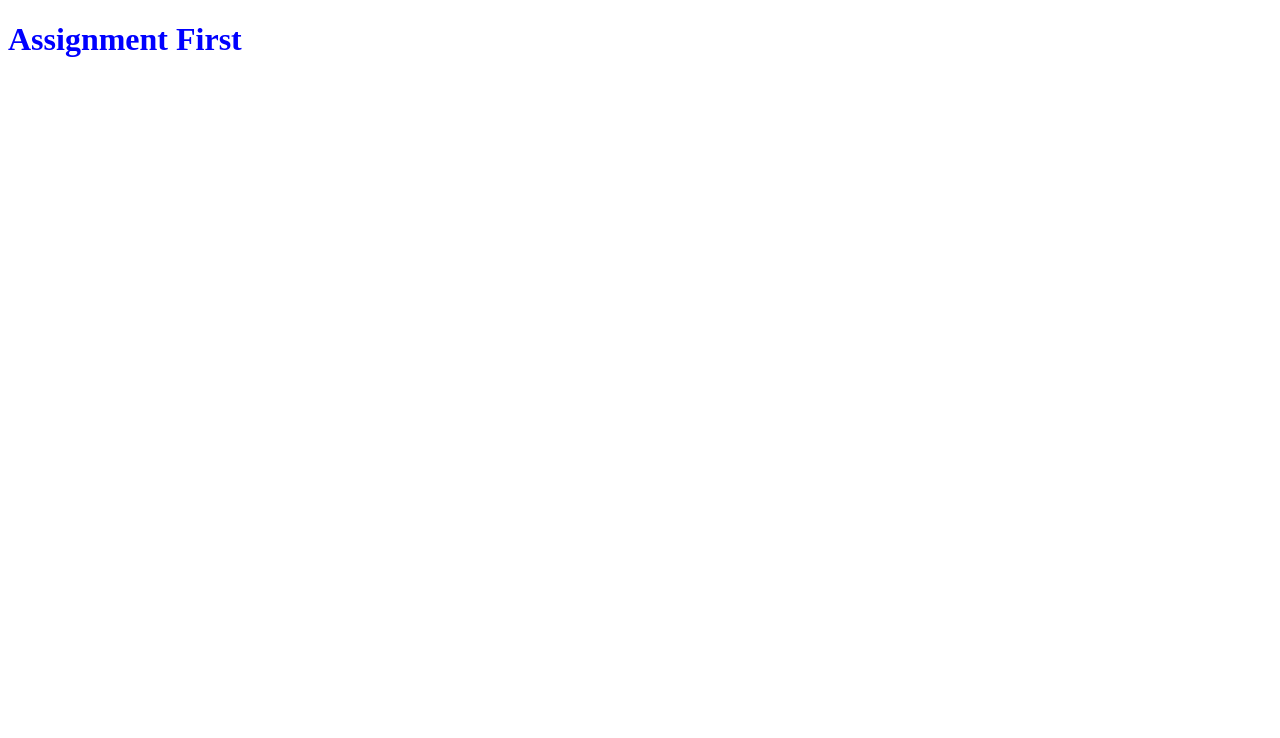
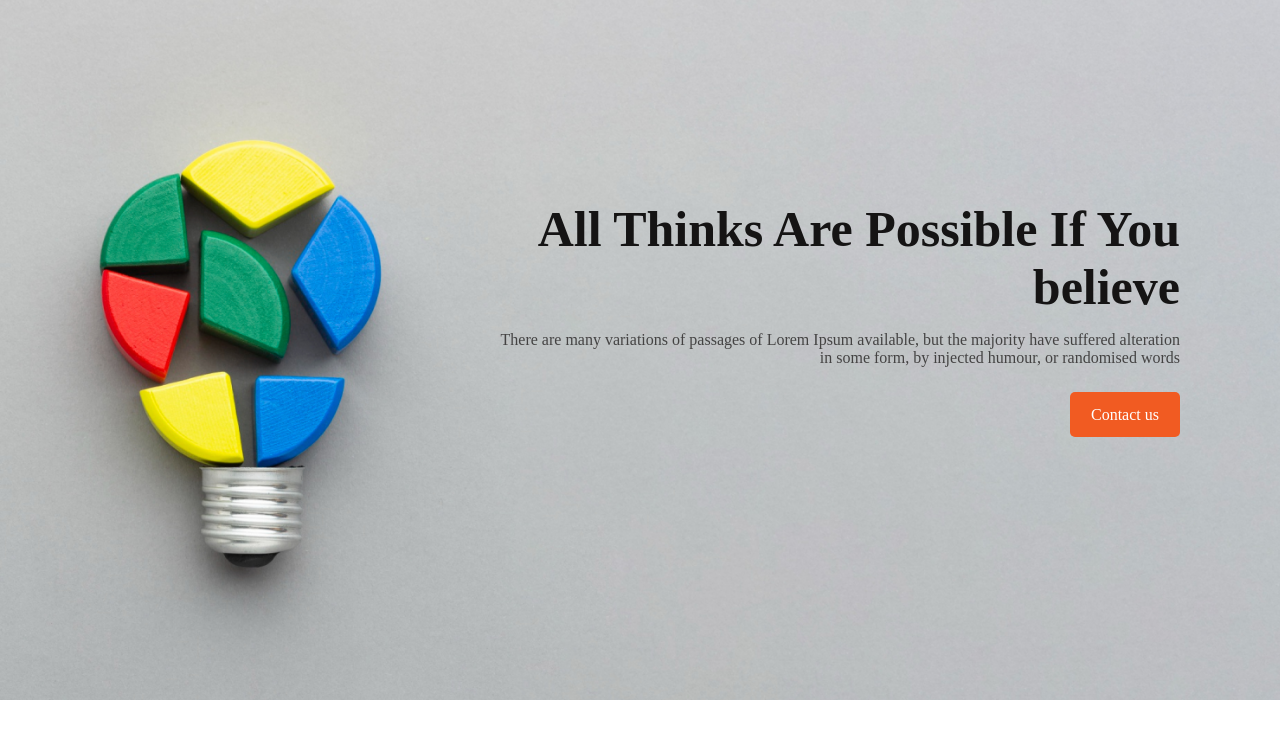
Before and after one commit to Mohendra74/assignment-1st, a plain HTML site: page index.html in a window 1280 px wide. Drawn offline with Linux system fonts and the light colour scheme.

Commit message:
header section complete

```diff
--- a/index.html
+++ b/index.html
@@ -5,9 +5,20 @@
     <meta http-equiv="X-UA-Compatible" content="IE=edge">
     <meta name="viewport" content="width=device-width, initial-scale=1.0">
     <title>Assignment-1st</title>
-    <link rel="stylesheet" href="style.css">
+    <link rel="stylesheet" href="style/assignment-1st.css">
+    <link rel="preconnect" href="https://fonts.googleapis.com">
+    <link rel="preconnect" href="https://fonts.gstatic.com" crossorigin>
+    <link href="https://fonts.googleapis.com/css2?family=Titillium+Web:ital,wght@0,400;0,600;0,700;1,200&display=swap" rel="stylesheet">
 </head>
 <body>
-    <h1>Assignment First</h1>
+   <header class="header">
+        <div class="header-section-text">
+          <h1 class="header-title">All Thinks Are Possible If You believe</h1>
+          <p class="header-discription">There are many variations of passages of Lorem Ipsum available,
+             but the majority have suffered alteration in some form, by injected humour, or randomised
+             words</p>
+           <button class="btn-primary">Contact us</button>
+       </div>
+   </header>
 </body>
 </html>
--- a/style.css
+++ /dev/null
@@ -1,3 +0,0 @@
-h1 {
-    color:blue;
-}
--- /dev/null
+++ b/style/assignment-1st.css
@@ -0,0 +1,43 @@
+* {
+    margin: 0;
+    font-family: 'Work Sans';
+}
+
+/* header-section */
+
+.header {
+    height: 700px;
+    background: url(../images/banner/banner2.png);
+    background-size: cover;
+}
+
+.header-section-text {
+    text-align: right;
+    padding-top: 200px;
+    padding-left: 500px;
+    padding-right: 100px;
+}
+
+.header-title {
+    font-size: 50px;
+    font-weight: 700;
+    color: #151414;
+    margin-bottom: 15px;
+}
+
+.header-discription {
+    color: #444343;
+    font-size: 16px;
+    font-weight: 400;
+}
+
+.btn-primary {
+    background-color: #F15B22;
+    border-radius: 5px;
+    border: none;
+    height: 45px;
+    width: 110px;
+    color: #fff;
+    font-size: 16px;
+    margin-top: 25px;
+}
```
